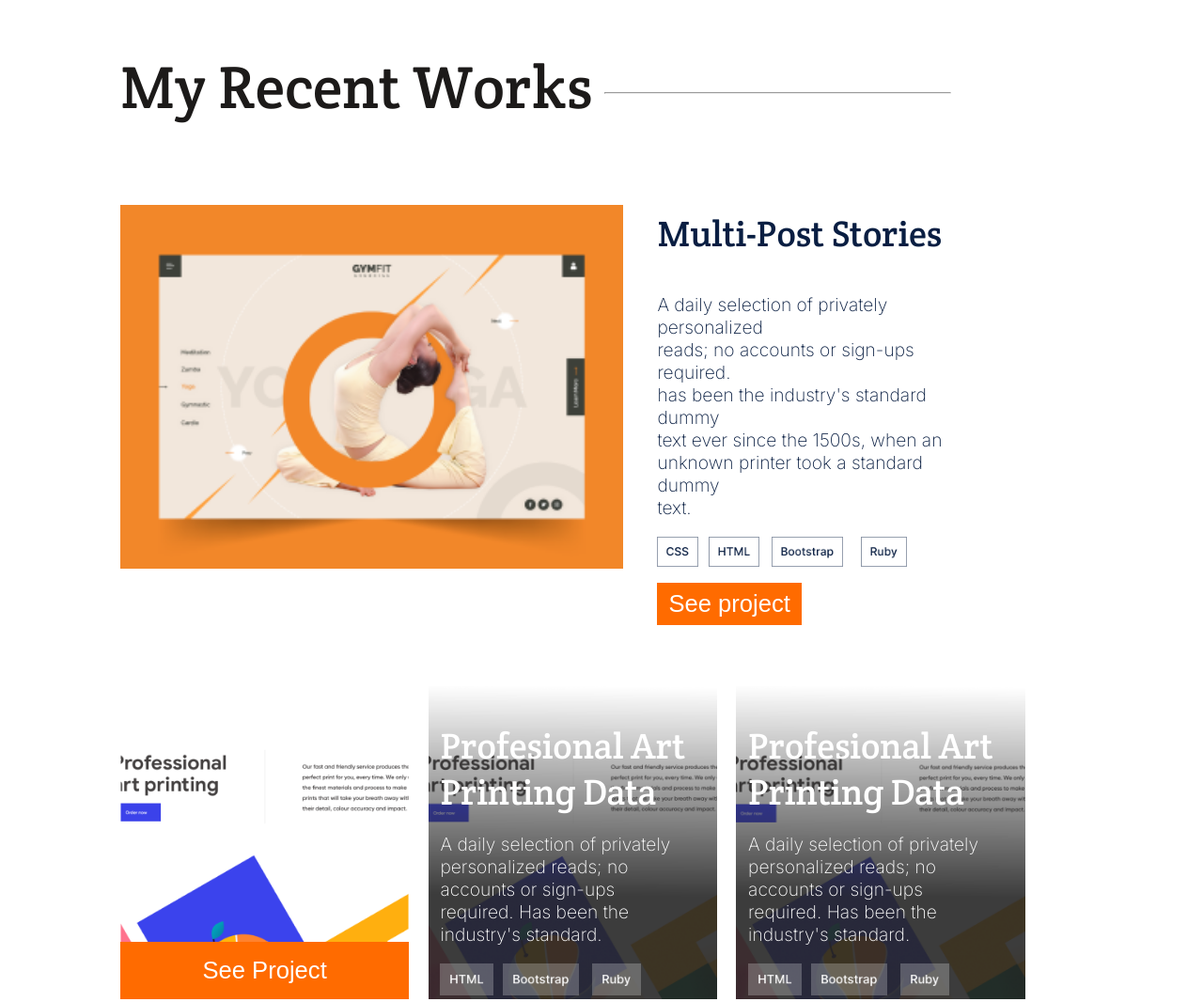
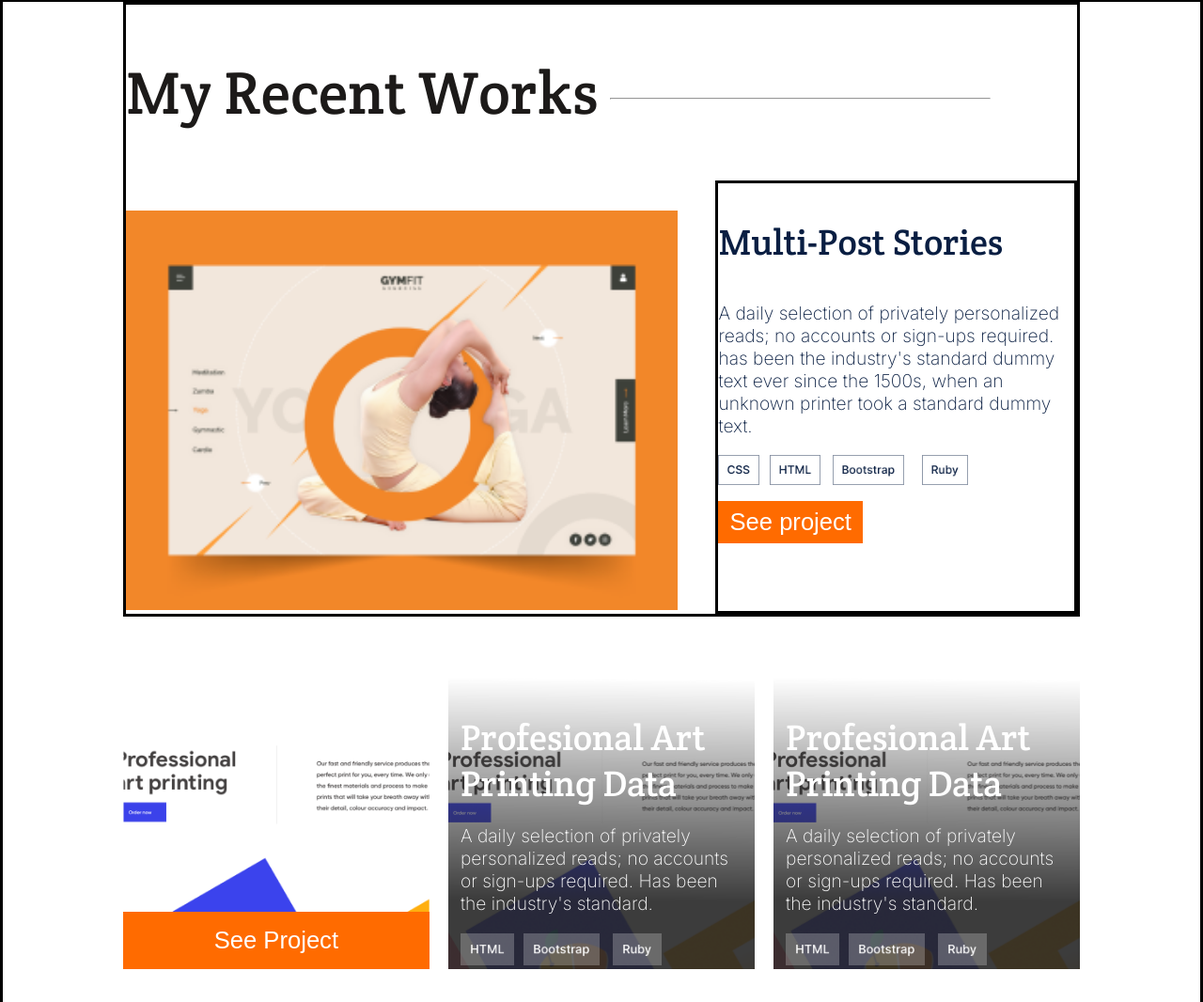
Before and after one commit to hamidazim321/Portfolio-Project, a website: page index.html in a window 1280 px wide. Shown: the part 1012-2078 px from the top of the page at 94% size. Drawn offline with Linux system fonts and the light colour scheme.

Commit message:
Adjust paddings on Works section

```diff
--- a/index.html
+++ b/index.html
@@ -143,7 +143,7 @@
 				<button class="btn" type="button">See Project</button>
 			</div>
 
-			<div class="sec-2">
+			<div class="sec-2 last">
 				<h3 class="h3-light">
 					Profesional Art <br>
 					Printing Data
@@ -218,7 +218,7 @@
 				<button class="btn" type="button">See Project</button>
 			</div>
 
-			<div class="sec-2">
+			<div class="sec-2 last">
 				<h3 class="h3-light">
 					Profesional Art <br>
 					Printing Data
--- a/style.css
+++ b/style.css
@@ -407,6 +407,7 @@
   .works {
     display: flex;
     flex-wrap: wrap;
+    border: solid;
   }
 
   .h2-dark hr {
@@ -420,7 +421,8 @@
   }
 
   .sec-1 {
-    width: 90%;
+    width: 100%;
+    border: solid;
   }
 
   .card-1 {
@@ -439,6 +441,7 @@
 
   .description {
     width: 38%;
+    border: solid;
   }
 
   .h3-dark {
@@ -487,10 +490,14 @@
     background-image: url('Works-Images/sec-2-bg.png');
     background-size: cover;
     margin-bottom: 0;
-    width: 30%;
-    margin-right: 2%;
+    width: 32%;
+    margin-right: auto;
     margin-top: 8vh;
     padding: 0;
+  }
+
+  .last {
+    margin-right: 0;
   }
 
   .sec-2 p {
```
